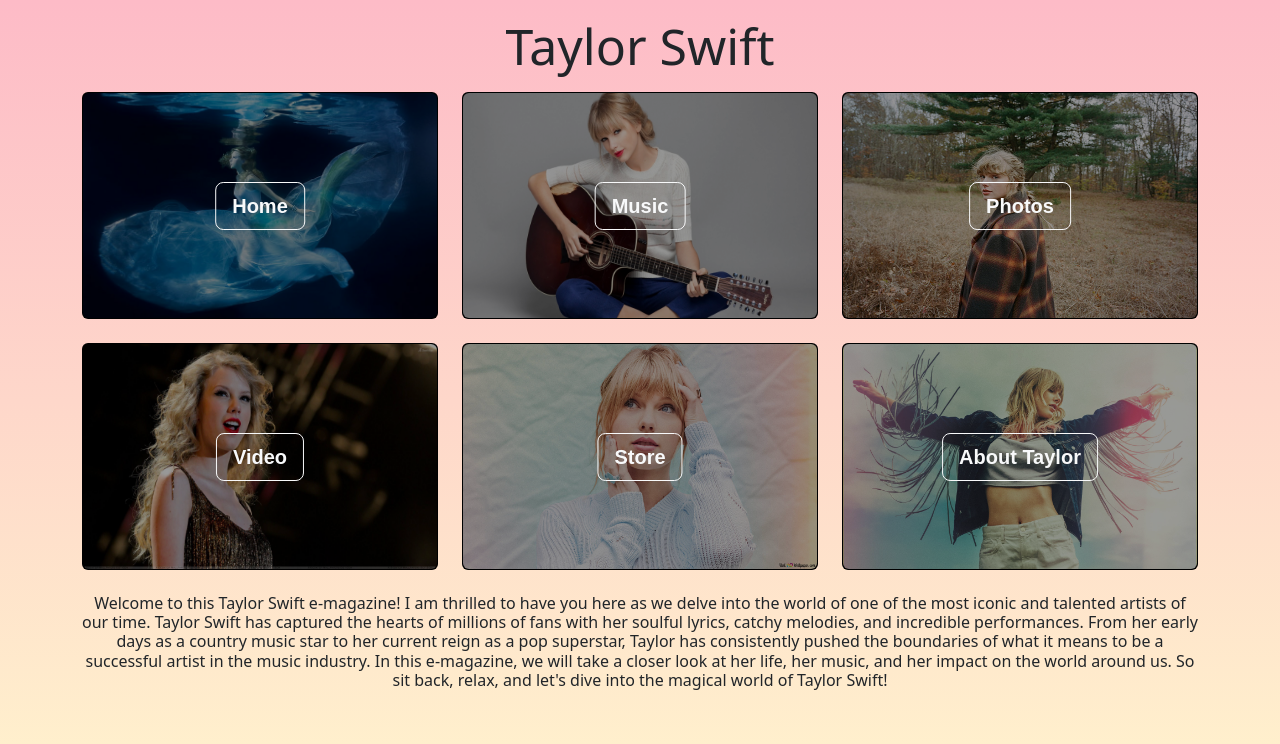
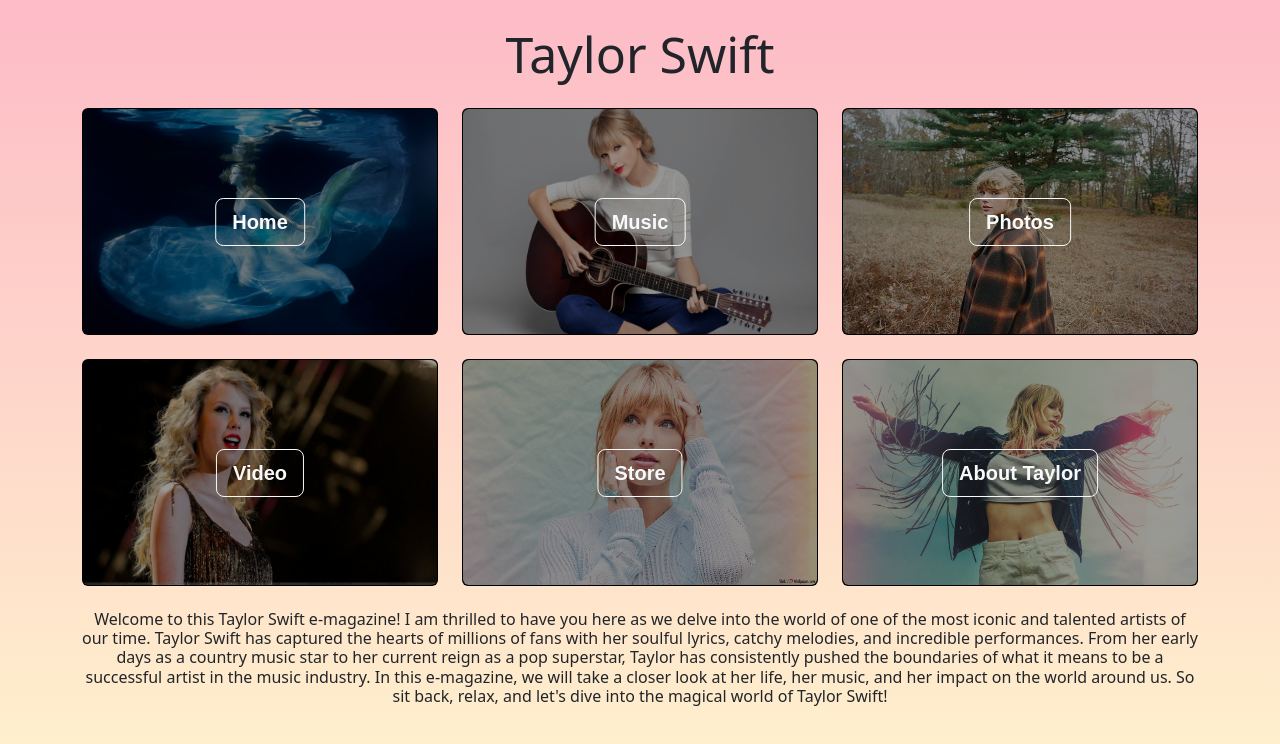
Before and after one commit to elainetanada/elainetanada.github.io, a plain HTML site: page views/dashboard.html in a window 1280 px wide. Drawn offline with nearby package versions, Linux system fonts and the light colour scheme.

Commit message:
put margin in title

```diff
--- a/views/dashboard.html
+++ b/views/dashboard.html
@@ -16,7 +16,7 @@
     <div class="container">
         <div class="row">
             <div class="col-12">
-                <h1 class="title text-center m-3">Taylor Swift</h1>
+                <h1 class="title text-center m-4">Taylor Swift</h1>
             </div>
         </div>
         <div class="centered">
```
